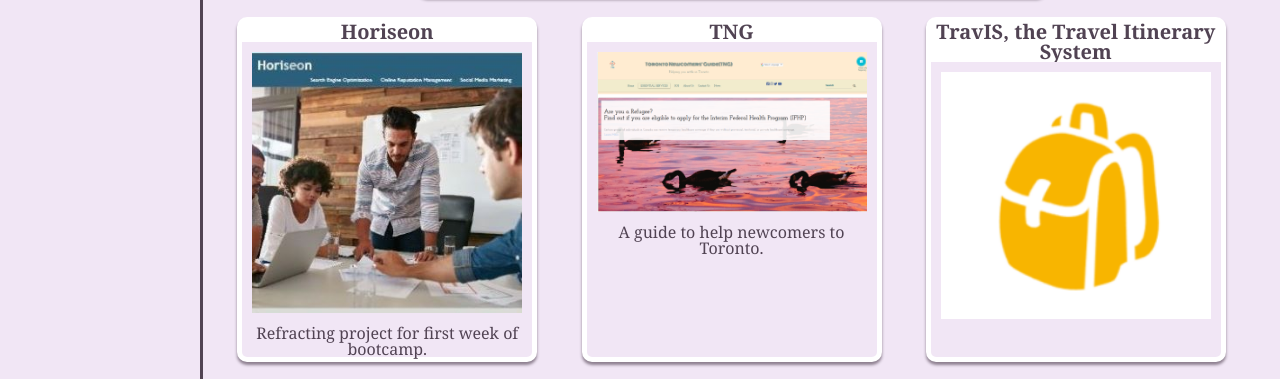
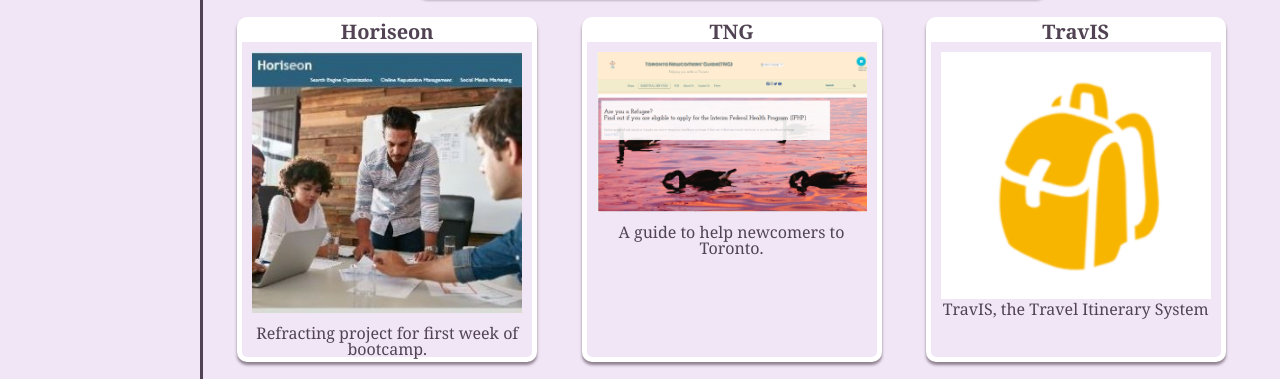
Before and after one commit to milena-allaway/milena_portfolio, a plain HTML site: page index.html in a window 1280 px wide. Shown: the part 1306-1685 px from the top of the page. Drawn offline with Linux system fonts and the light colour scheme.

Commit message:
added description for new project link

```diff
--- a/index.html
+++ b/index.html
@@ -64,10 +64,11 @@
                     <p>A guide to help newcomers to Toronto.</p>
                 </div>
                 <div class="projects" id="imghover">
-                    <h3>TravIS, the Travel Itinerary System</h3>
+                    <h3>TravIS</h3>
                     <div><a target="_blank" href="https://travis231017-9762a24c277b.herokuapp.com/">
                         <img src="./assets/images/travis.png" alt="TravIs Logo">
                         </a>
+                        <p>TravIS, the Travel Itinerary System</p>
                     </div>
 
                 </div>
```
